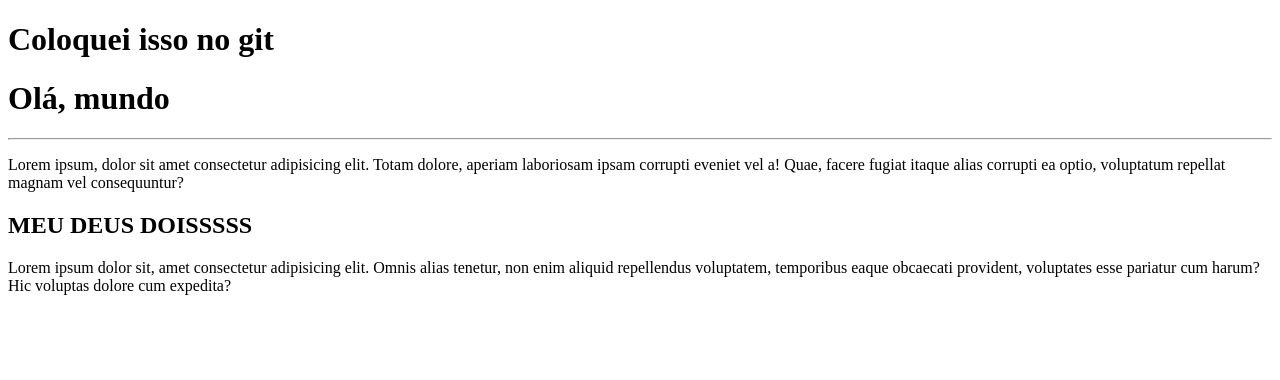
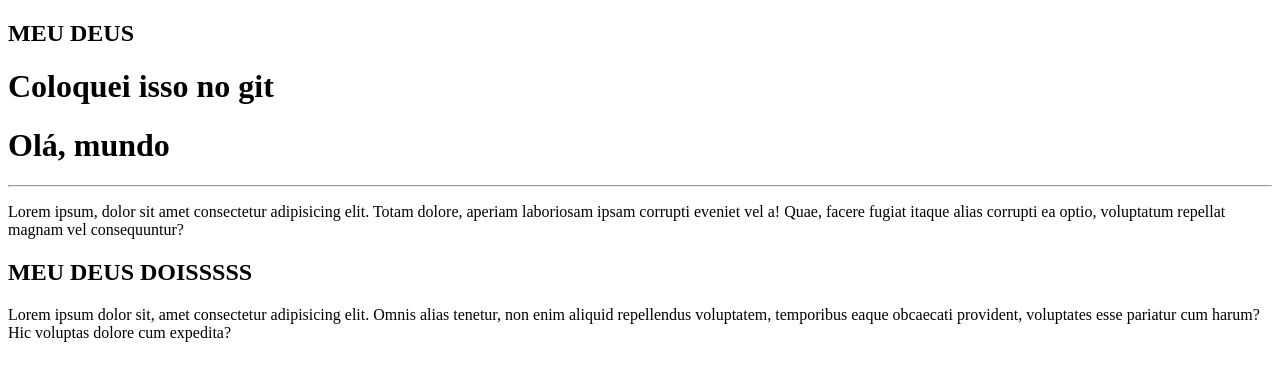
Before and after one commit to aKeLucas/gitBasico, a plain HTML site: page site-exemplo/index.html in a window 1280 px wide. Drawn offline with Linux system fonts and the light colour scheme.

Commit message:
Update index.html

```diff
--- a/site-exemplo/index.html
+++ b/site-exemplo/index.html
@@ -6,6 +6,7 @@
     <title>Repositório</title>
 </head>
 <body>
+    <h2>MEU DEUS</h2>
     <h1>Coloquei isso no git</h1>
     <h1>Olá, mundo</h1>
     <hr>
```
